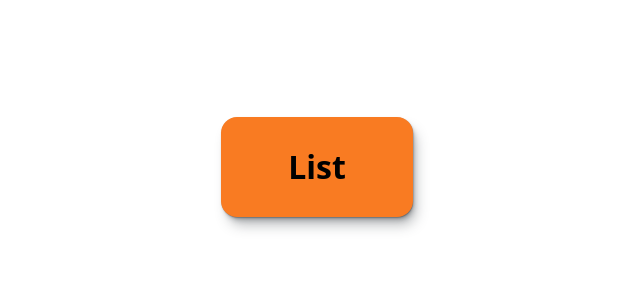
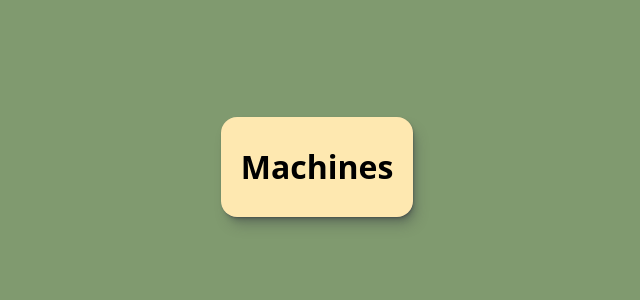
Before and after one commit to granitn/capstone-project, a Next.js app: page / in a window 1280 px wide. Shown: the top 300 px of the page, without its empty margins (323-963 px from the left). Built offline with nearby package versions, Linux system fonts and the light colour scheme.

Commit message:
changed some stylings

```diff
--- a/components/Link/Link.styled.js
+++ b/components/Link/Link.styled.js
@@ -55,7 +55,7 @@ export const NavLink = styled(Link)`
   justify-content: center;
   text-decoration: none;
   font-weight: bold;
-  background-color: var(--color-link-list);
+  background-color: var(--color-link1-list);
   border-radius: 1rem;
   font-size: 2rem;
   grid-area: 2/ 2 / 3 / 3;
--- a/components/NavLinContainer/NavLinkContainer.styled.js
+++ b/components/NavLinContainer/NavLinkContainer.styled.js
@@ -6,4 +6,5 @@ export const StyledLinkContainer = styled.div`
   grid-template-rows: repeat(7, 1fr);
   gap: 1rem;
   min-height: 100vh;
+  background-color: var(--color-link-list);
 `;
--- a/components/NavLinContainer/index.js
+++ b/components/NavLinContainer/index.js
@@ -5,7 +5,7 @@ export default function NavLinkContainer() {
   return (
     <div>
       <StyledLinkContainer>
-        <NavLink href={"/list"}>List</NavLink>
+        <NavLink href={"/list"}>Machines</NavLink>
       </StyledLinkContainer>
     </div>
   );
--- a/styles.js
+++ b/styles.js
@@ -7,8 +7,8 @@ export default createGlobalStyle`
     --color-button-text: hsla(200, 10%, 95%,0.9 );
     --color-button-text-shadow: hsla(200, 80%, 10%,1);
     --color-button-disabled: hsla(200, 10%, 95%,0.5 );
-    --color-link-list: #F97B22;
-
+    --color-link-list: #809A6F;
+    --color-link1-list: #FEE8B0;
 
     --shadow-color: 204deg 10% 25%;
     --shadow-elevation-low:
```
